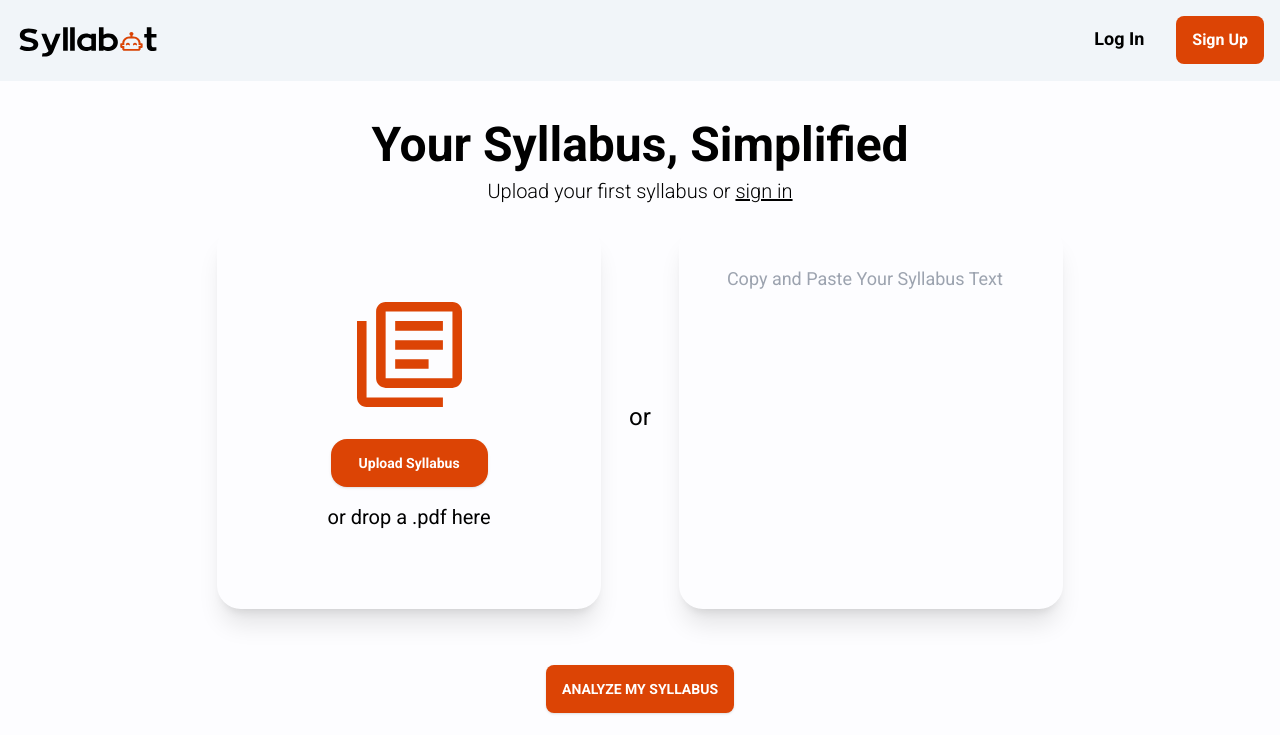
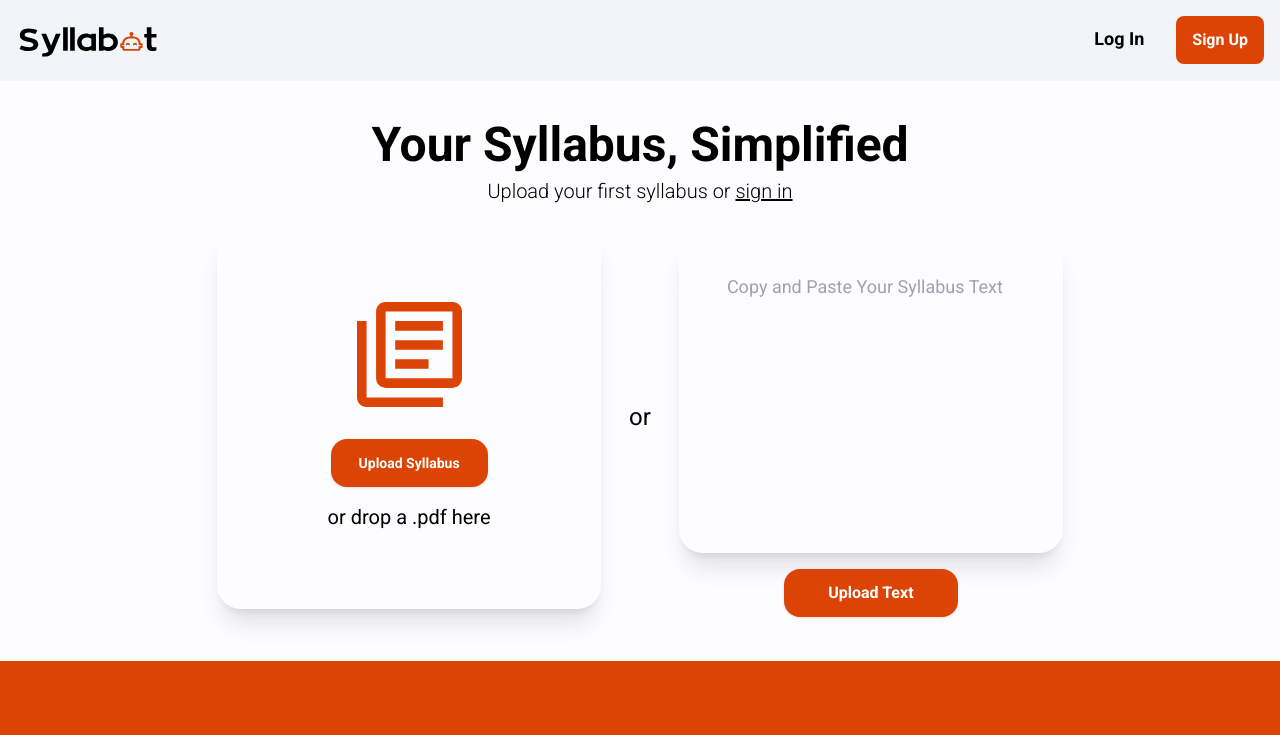
Before and after one commit to Nyumat/Syllabot, a React (Vite) app in the folder client/: page / in a window 1280 px wide. Shown: the top 735 px of the page. Built offline with nearby package versions, Linux system fonts and the light colour scheme; no server answers.

Commit message:
Updates to landing page
-Added upload text button

```diff
--- a/client/src/pages/Landing.tsx
+++ b/client/src/pages/Landing.tsx
@@ -54,19 +54,20 @@ export default function Landing() {
                 <div className="mx-3 text-2xl font-normal">
                   or
                 </div>
-                        <div className="flex justify-center items-center m-4 p-8 md:w-96 md:h-96 shadow-xl rounded-3xl">
+                <div className="flex flex-col justify-center items-center">
+                  <div className="flex justify-center items-center m-4 p-8 md:w-96 md:h-80 shadow-xl rounded-3xl">
                     <textarea
                       className="textarea w-full h-full border-0 text-lg focus:outline-none"
                       style={{ resize: "none" }}
                       placeholder="Copy and Paste Your Syllabus Text"
                     ></textarea>
                   </div>
+                  <div className="flex justify-center items-center ">
+                    <button className="btn btn-primary text-base rounded-2xl px-11 normal-case bg-primary-orange min-w-min cursor-pointer text-white hover:text-primary-orange border-none shadow">
+                      Upload Text
+                    </button>
                   </div>
-
-                     <div className="flex justify-center items-center ">
-                        <button className="btn btn-primary bg-primary-orange min-w-min cursor-pointer text-white hover:text-primary-orange border-none shadow m-10">
-                           Analyze my Syllabus
-                        </button>
+                </div>
               </div>
             </div>
 
```
Lines whose indentation alone changed are shown as unchanged.
